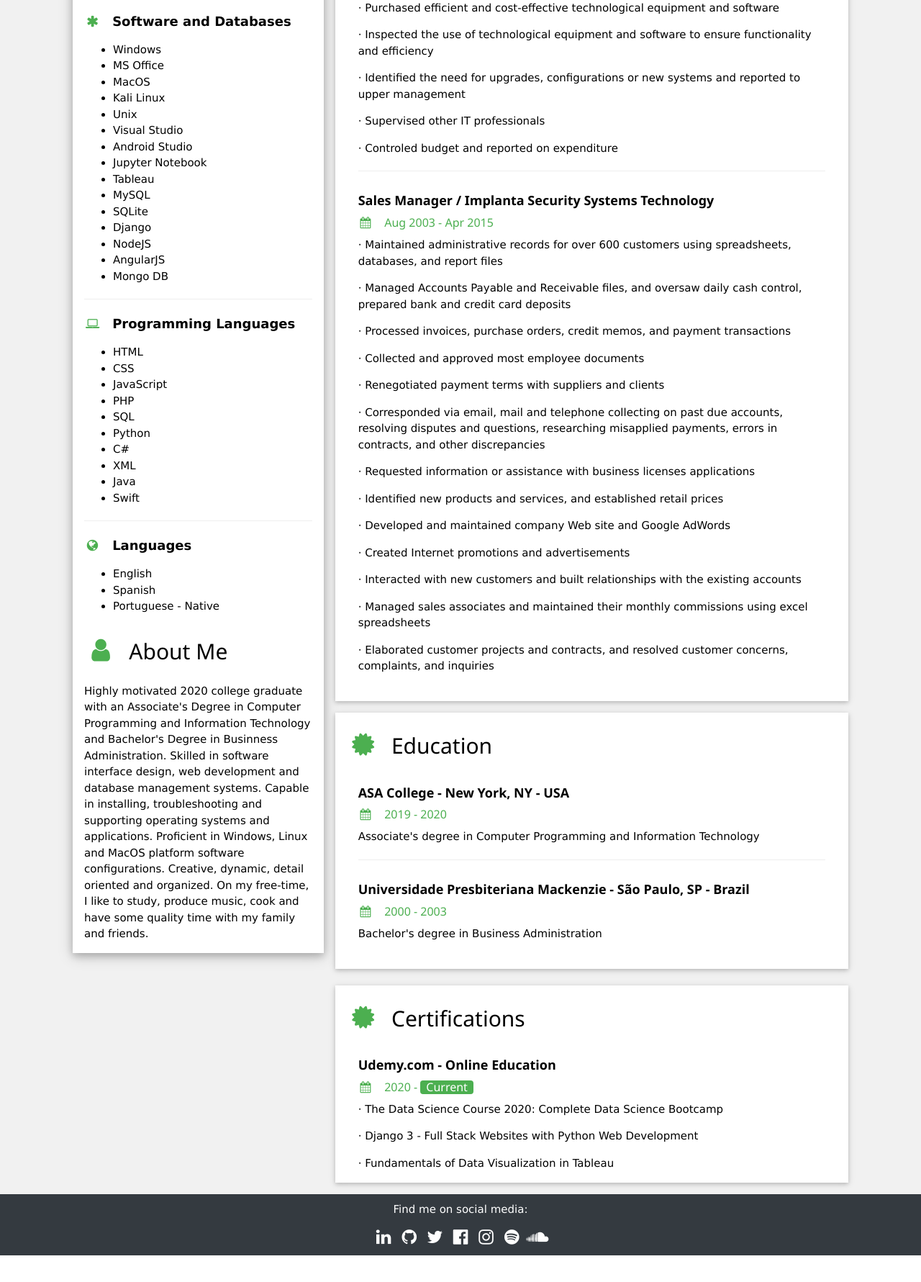
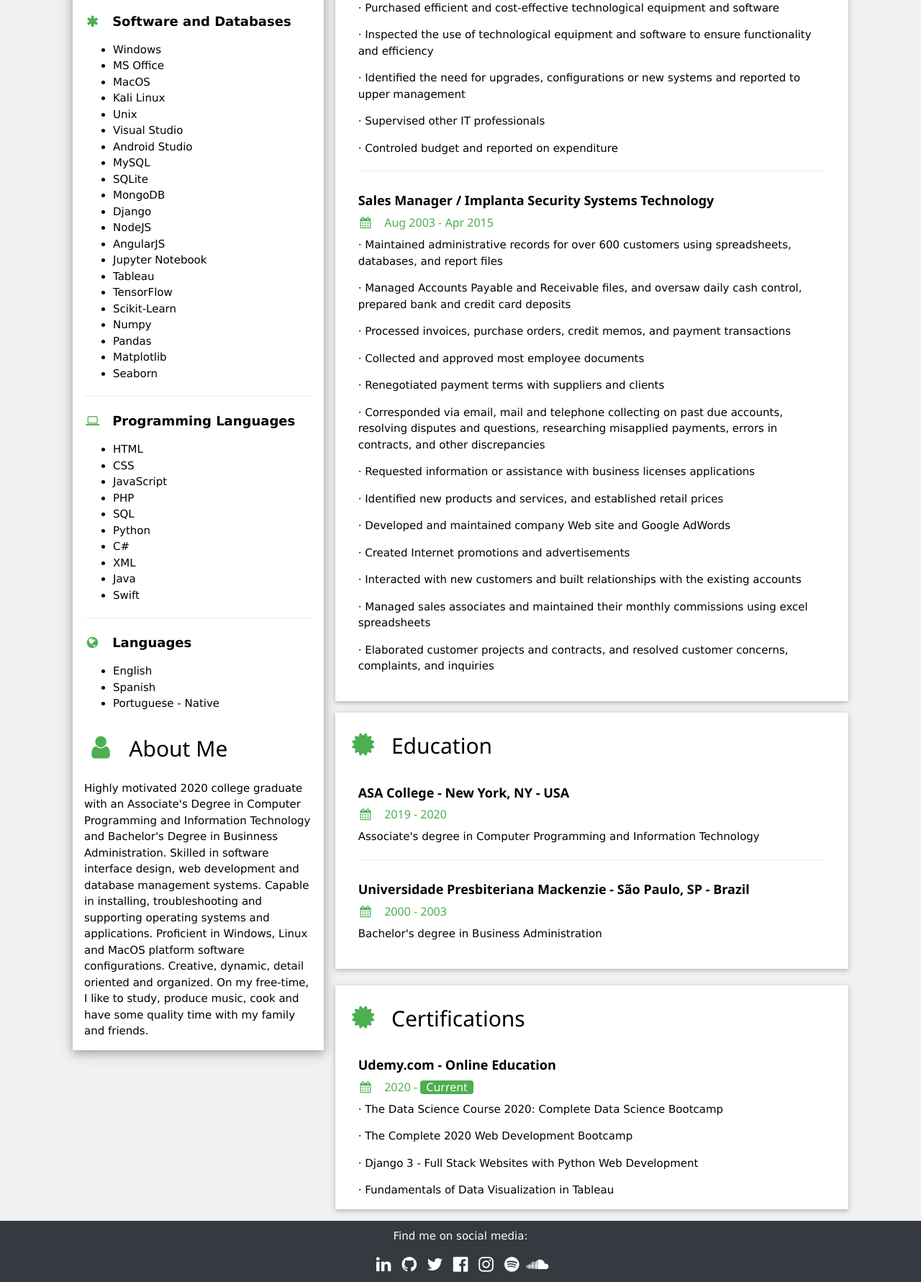
Before and after one commit to leandromarotti/django3-personal-portfolio, a Django app: page / in a window 1280 px wide. Shown: the part 569-2350 px from the top of the page at 72% size. Before the commit the page ends 2313 px from the top, so only its background shows below. Run offline with Django 3.2, Linux system fonts and the light colour scheme; data comes from the database, SQL or seed files in the repository; some libraries are stand-ins or nearby versions.

Commit message:
new update

```diff
--- a/portfolio/static/portfolio/custom.css
+++ b/portfolio/static/portfolio/custom.css
@@ -1,10 +1,6 @@
 html,body,h1,h2,h3,h4,h5,h6 {
   font-family: "Roboto", sans-serif;
   /* font-family: 'Lato', sans-serif; */
-}
-
-.text-black {
-  color: rgba(0,0,0,1) !important;
 }
 
 .navbar-nav .nav-link {
@@ -12,8 +8,8 @@
 }
 
 .navbar-nav .nav-link:hover {
-    /* color: rgba(0,0,5,.5) !important; */
-    color: #28df99;
+    color: rgba(0,0,5,.5) !important;
+    /* color: #28df99; */
 }
 
 .nav-item {
--- a/portfolio/templates/portfolio/home.html
+++ b/portfolio/templates/portfolio/home.html
@@ -37,14 +37,20 @@
             <li>Unix</li>
             <li>Visual Studio</li>
             <li>Android Studio</li>
-            <li>Jupyter Notebook</li>
-            <li>Tableau</li>
             <li>MySQL</li>
             <li>SQLite</li>
+            <li>MongoDB</li>
             <li>Django</li>
             <li>NodeJS</li>
             <li>AngularJS</li>
-            <li>Mongo DB</li>
+            <li>Jupyter Notebook</li>
+            <li>Tableau</li>
+            <li>TensorFlow</li>
+            <li>Scikit-Learn</li>
+            <li>Numpy</li>
+            <li>Pandas</li>
+            <li>Matplotlib</li>
+            <li>Seaborn</li>
           </ul>
           <hr />
 
@@ -155,6 +161,7 @@
           <h5><b>Udemy.com - Online Education</b></h5>
           <h6 class="w3-text-green"><i class="fa fa-calendar fa-fw w3-margin-right"></i>2020 - <span class="w3-tag w3-green w3-round">Current</span></h6>
           <p>·	The Data Science Course 2020: Complete Data Science Bootcamp</p>
+          <p>·	The Complete 2020 Web Development Bootcamp</p>
           <p>·	Django 3 - Full Stack Websites with Python Web Development</p>
           <p>·	Fundamentals of Data Visualization in Tableau</p>
         </div>
```
